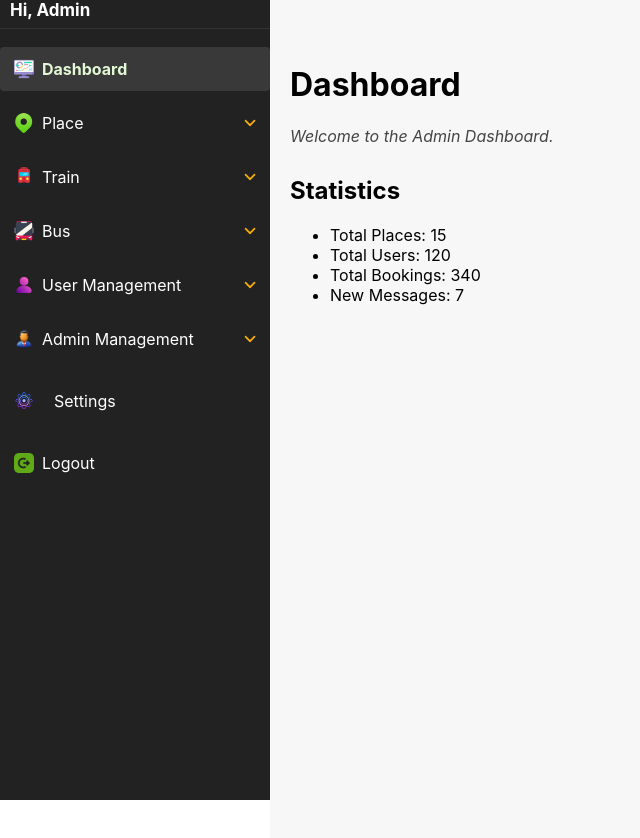
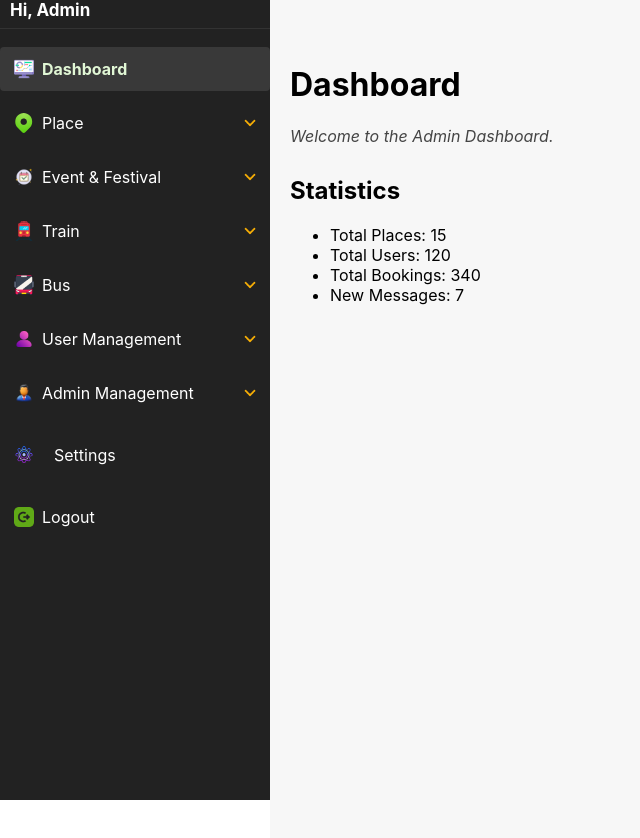
Before and after one commit to Umayangani/Travel-Guider, a React (Create React App) app in the folder frontend/: page /admin in a window 1280 px wide. Shown: the top 838 px of the page, without its empty margins (0-640 px from the left). Built offline with nearby package versions, Linux system fonts and the light colour scheme.

Commit message:
feat: Add Event & Festival menu to Sidebar with navigation links

```diff
--- a/frontend/src/Admin/Sidebar.js
+++ b/frontend/src/Admin/Sidebar.js
@@ -72,6 +72,21 @@ const Sidebar = ({ adminName = "Admin" }) => {
         )}
       </div>
 
+      <div className="menu-item">
+        <div onClick={() => toggleMenu("event")} className="menu-title">
+          <div className="menu-label">
+            <img src="/icons/event.png" alt="Event & Festival" className="menu-icon" />
+            Event & Festival
+          </div>
+          <Chevron isOpen={openMenu === "event"} />
+        </div>
+        {openMenu === "event" && (
+          <div className="submenu">
+            <NavLink to="/admin/add-event" className={({ isActive }) => (isActive ? "submenu-item active" : "submenu-item")}>Add Event</NavLink>
+            <NavLink to="/admin/manage-event" className={({ isActive }) => (isActive ? "submenu-item active" : "submenu-item")}>Manage Event</NavLink>
+          </div>
+        )}
+      </div>
       {/* Other menus */}
       <div className="menu-item">
         <div onClick={() => toggleMenu("train")} className="menu-title">
```
Also changed, not shown: frontend/public/icons/event.png (added), frontend/src/Admin/EditTrainWrapper.js (added).
